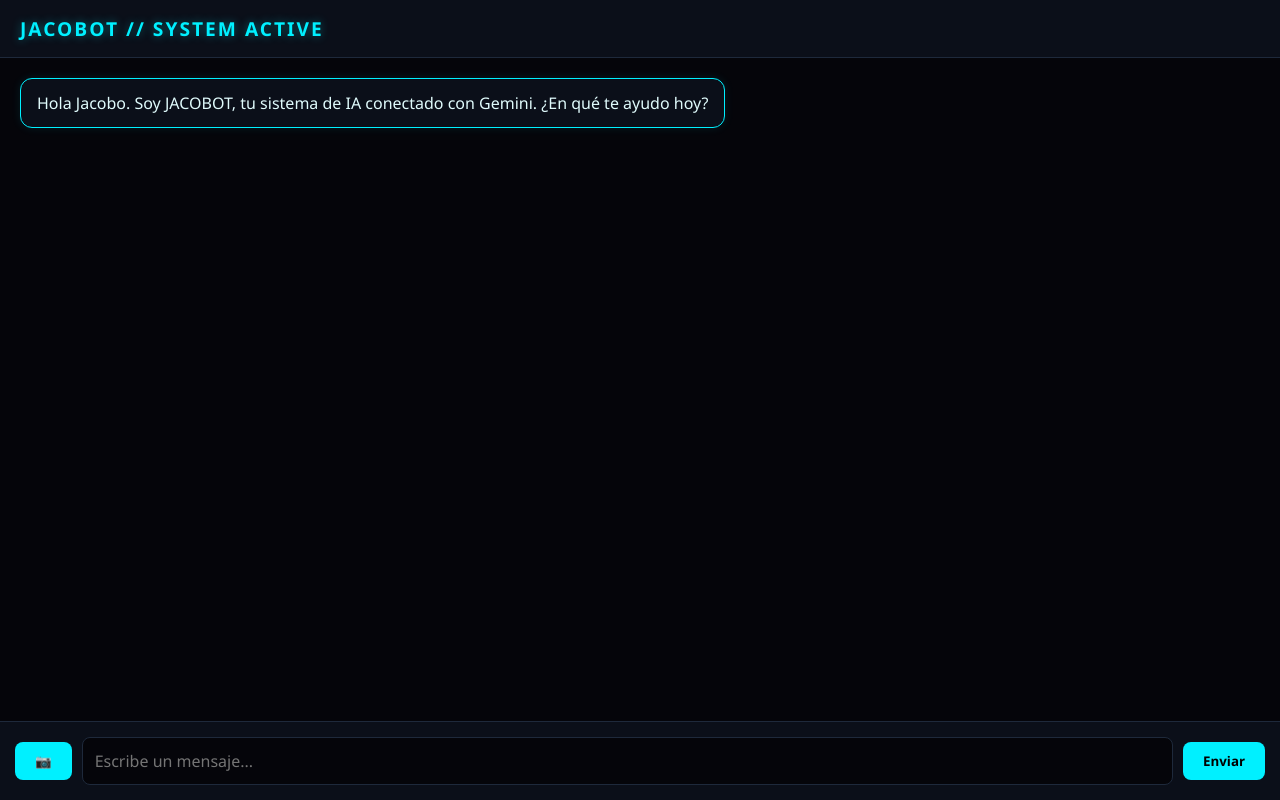
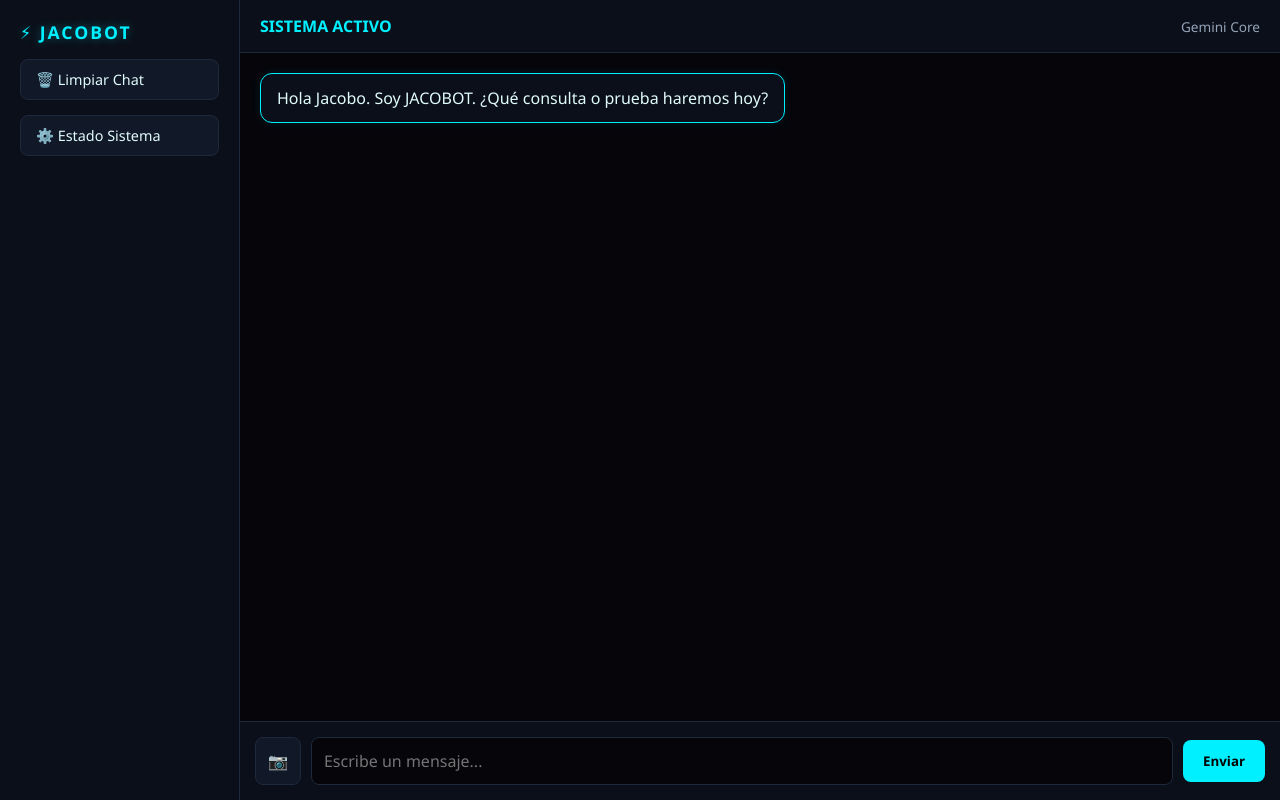
Before and after one commit to loperajacobo-ship-it/jacobot, a website: page public/index.html in a window 1280 px wide. Drawn offline with Linux system fonts and the light colour scheme.

Commit message:
Update index.html

```diff
--- a/public/index.html
+++ b/public/index.html
@@ -14,35 +14,56 @@
             --border-color: #1e293b;
         }
         * { box-sizing: border-box; margin: 0; padding: 0; font-family: 'Segoe UI', Tahoma, Geneva, Verdana, sans-serif; }
-        body { background-color: var(--bg-color); color: var(--text-color); display: flex; flex-direction: column; height: 100vh; overflow: hidden; }
+        body { background-color: var(--bg-color); color: var(--text-color); display: flex; height: 100vh; overflow: hidden; }
+
+        sidebar { width: 240px; background-color: var(--panel-color); border-right: 1px solid var(--border-color); display: flex; flex-direction: column; padding: 20px; gap: 15px; }
+        .logo-area { font-size: 1.1rem; color: var(--accent-color); font-weight: bold; letter-spacing: 2px; text-shadow: 0 0 10px rgba(0,240,255,0.4); }
+        .menu-btn { background: #111827; color: var(--text-color); border: 1px solid var(--border-color); padding: 10px 15px; border-radius: 8px; cursor: pointer; text-align: left; transition: 0.2s; font-size: 0.9rem; }
+        .menu-btn:hover { border-color: var(--accent-color); background: #1f2937; }
+
+        .main-chat { flex: 1; display: flex; flex-direction: column; height: 100vh; }
         header { background-color: var(--panel-color); border-bottom: 1px solid var(--border-color); padding: 15px 20px; display: flex; align-items: center; justify-content: space-between; }
-        h1 { font-size: 1.2rem; color: var(--accent-color); letter-spacing: 2px; text-shadow: 0 0 10px rgba(0,240,255,0.4); }
         #chat-container { flex: 1; overflow-y: auto; padding: 20px; display: flex; flex-direction: column; gap: 15px; }
-        .message { max-width: 80%; padding: 12px 16px; border-radius: 12px; line-height: 1.5; word-wrap: break-word; }
+        .message { max-width: 75%; padding: 12px 16px; border-radius: 12px; line-height: 1.5; word-wrap: break-word; }
         .user { background-color: #1e293b; align-self: flex-end; border: 1px solid #334155; }
-        .bot { background-color: #0b0f19; align-self: flex-start; border: 1px solid var(--accent-color); box-shadow: 0 0 10px rgba(0,240,255,0.1); }
-        .input-area { background-color: var(--panel-color); border-top: 1px solid var(--border-color); padding: 15px; display: flex; gap: 10px; align-items: center; }
+        .bot { background-color: var(--panel-color); align-self: flex-start; border: 1px solid var(--accent-color); box-shadow: 0 0 10px rgba(0,240,255,0.1); }
+
+        .input-area { background-color: var(--panel-color); border-top: 1px solid var(--border-color); padding: 15px; display: flex; gap: 10px; align-items: center; position: relative; }
         input[type="text"] { flex: 1; background-color: #05050a; border: 1px solid var(--border-color); border-radius: 8px; padding: 12px; color: var(--text-color); outline: none; font-size: 1rem; }
         input[type="text"]:focus { border-color: var(--accent-color); box-shadow: 0 0 5px rgba(0,240,255,0.3); }
-        button { background-color: var(--accent-color); color: #000; border: none; border-radius: 8px; padding: 10px 20px; font-weight: bold; cursor: pointer; transition: 0.2s; }
-        button:hover { opacity: 0.9; box-shadow: 0 0 10px var(--accent-color); }
-        #image-preview { max-height: 50px; border-radius: 4px; display: none; }
+        button.send-btn { background-color: var(--accent-color); color: #000; border: none; border-radius: 8px; padding: 12px 20px; font-weight: bold; cursor: pointer; transition: 0.2s; }
+        button.send-btn:hover { opacity: 0.9; box-shadow: 0 0 10px var(--accent-color); }
+        .icon-btn { background: #111827; color: var(--accent-color); border: 1px solid var(--border-color); border-radius: 8px; padding: 12px; cursor: pointer; font-size: 1rem; }
+
+        #image-preview { position: absolute; bottom: 75px; left: 15px; max-height: 60px; border-radius: 6px; border: 1px solid var(--accent-color); display: none; background: #000; }
     </style>
 </head>
 <body>
+    <sidebar>
+        <div class="logo-area">⚡ JACOBOT</div>
+        <button class="menu-btn" onclick="clearChat()">🗑️ Limpiar Chat</button>
+        <button class="menu-btn" onclick="alert('IA Activa: Gemini 2.0')">⚙️ Estado Sistema</button>
+    </sidebar>
+
+    <div class="main-chat">
         <header>
-        <h1>JACOBOT // SYSTEM ACTIVE</h1>
+            <span style="color: var(--accent-color); font-weight: 600;">SISTEMA ACTIVO</span>
+            <span style="font-size: 0.85rem; color: #94a3b8;">Gemini Core</span>
         </header>
+
         <div id="chat-container">
-        <div class="message bot">Hola Jacobo. Soy JACOBOT, tu sistema de IA conectado con Gemini. ¿En qué te ayudo hoy?</div>
+            <div class="message bot">Hola Jacobo. Soy JACOBOT. ¿Qué consulta o prueba haremos hoy?</div>
         </div>
+
         <div class="input-area">
             <input type="file" id="image-input" accept="image/*" style="display:none">
-        <button onclick="document.getElementById('image-input').click()">📷</button>
+            <button class="icon-btn" onclick="document.getElementById('image-input').click()" title="Adjuntar Imagen">📷</button>
             <img id="image-preview" alt="Preview">
             <input type="text" id="prompt-input" placeholder="Escribe un mensaje..." onkeypress="if(event.key === 'Enter') sendMessage()">
-        <button onclick="sendMessage()">Enviar</button>
+            <button class="send-btn" onclick="sendMessage()">Enviar</button>
         </div>
+    </div>
+
     <script>
         let base64Image = null;
         document.getElementById('image-input').addEventListener('change', (e) => {
@@ -59,6 +80,10 @@
             }
         });
 
+        function clearChat() {
+            document.getElementById('chat-container').innerHTML = `<div class="message bot">Chat reiniciado. ¿En qué te ayudo?</div>`;
+        }
+
         async function sendMessage() {
             const input = document.getElementById('prompt-input');
             const container = document.getElementById('chat-container');
@@ -67,7 +92,7 @@
 
             let userHtml = `<div class="message user">`;
             if (base64Image) userHtml += `<img src="${base64Image}" style="max-width:150px; display:block; margin-bottom:5px; border-radius:4px;">`;
-            userHtml += `${prompt || 'Imagen enviada'}</div>`;
+            userHtml += `${prompt || 'Imagen adjunta'}</div>`;
             container.innerHTML += userHtml;
 
             const currentPrompt = prompt;
@@ -79,7 +104,7 @@
             container.scrollTop = container.scrollHeight;
 
             const loadingId = 'loading-' + Date.now();
-            container.innerHTML += `<div class="message bot" id="${loadingId}">Procesando...</div>`;
+            container.innerHTML += `<div class="message bot" id="${loadingId}">Pensando...</div>`;
 
             try {
                 const res = await fetch('/api/chat', {
```
Lines whose indentation alone changed are shown as unchanged.
